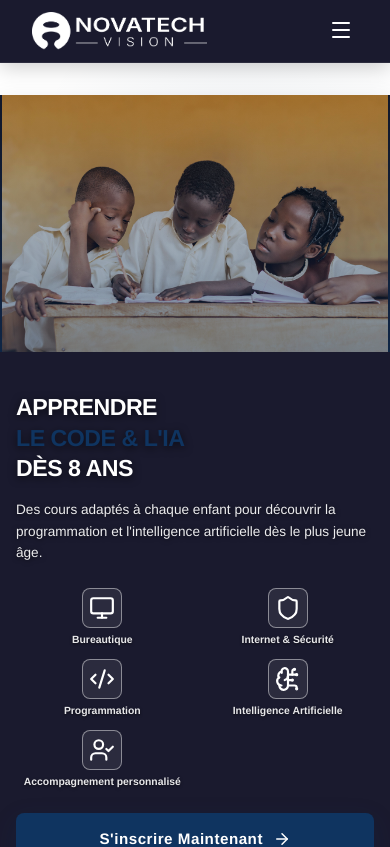
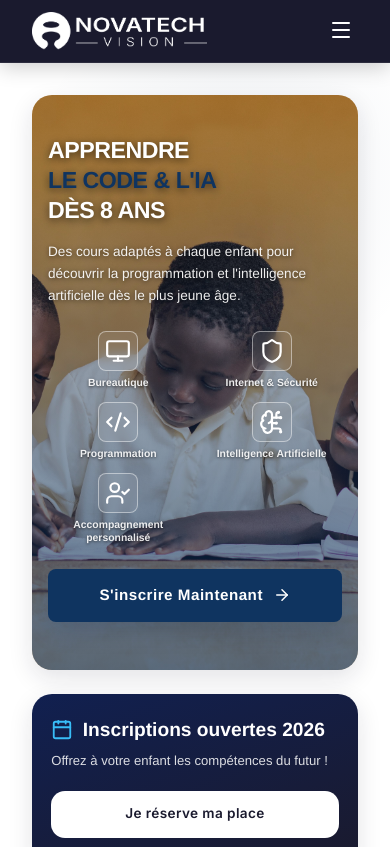
Before and after one commit to novaghislain/projetnovatech, a React (Vite) app in the folder frontend/: page / in a window 390 px wide. Shown: the top 847 px of the page. Built offline with nearby package versions, Linux system fonts and the light colour scheme; no server answers.

Commit message:
style: restore cover layout with borders and text overlapping image

```diff
--- a/frontend/src/pages/Home.css
+++ b/frontend/src/pages/Home.css
@@ -1311,17 +1311,11 @@
 }
 
 @media (max-width: 640px) {
-  .hero-layout {
-    padding: 0; /* Supprime le bord blanc autour du bloc hero */
-  }
-
   .hero-main {
-    min-height: auto;
-    background-color: var(--color-primary);
-    display: flex;
-    flex-direction: column;
-    padding-top: 66vw; /* Espace exact pour l'image 3:2 */
-    border-radius: 0; /* Touche les bords de l'écran */
+    min-height: 480px; /* Hauteur ajustée pour un bon compromis sans trop couper */
+    background-color: transparent;
+    display: block;
+    padding-top: 0;
   }
 
   .hero-bg-img {
@@ -1329,15 +1323,14 @@
     top: 0;
     left: 0;
     width: 100%;
-    height: 66vw;
-    object-fit: contain;
-    object-position: top center;
-    background-color: #0f172a; /* Fond bleu très foncé sous l'image au cas où */
+    height: 100%;
+    object-fit: cover;
+    object-position: center;
   }
 
   .hero-overlay {
-    height: 66vw;
-    background: linear-gradient(180deg, rgba(26, 26, 46, 0.2) 0%, rgba(15, 52, 96, 0.5) 100%);
+    height: 100%;
+    background: linear-gradient(180deg, rgba(26, 26, 46, 0.2) 0%, rgba(15, 52, 96, 0.65) 100%);
   }
 
   .hero-text-block {
```
